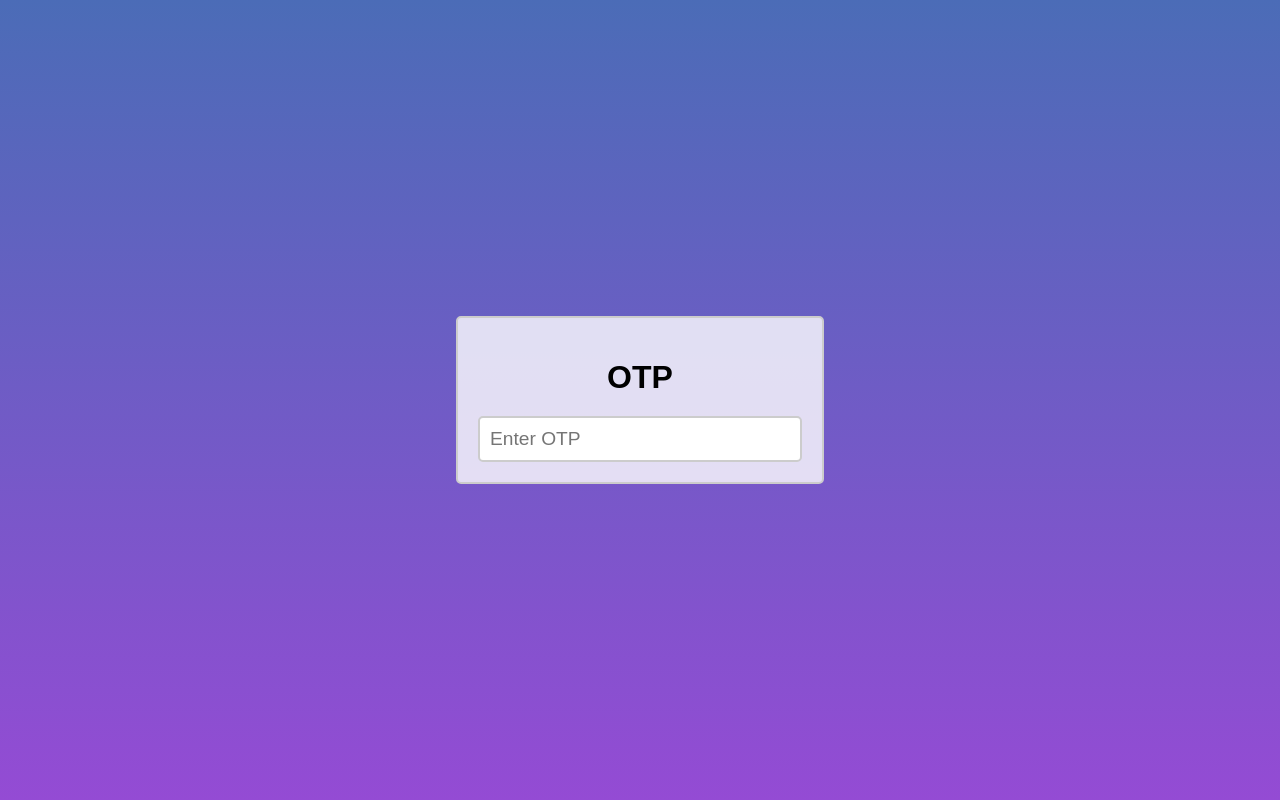
After one commit to malimba/SecuredVotingSystem, a Django app: page /otp in a window 1280 px wide. The commit adds this page. Run offline with Django 4.2, Linux system fonts and the light colour scheme; some libraries are stand-ins or nearby versions.

Commit message:
otp page and initial js

```diff
--- /dev/null
+++ b/SecuredVotingSystem/votingapp/static/css/otp.css
@@ -0,0 +1,32 @@
+body {
+      margin: 0;
+      padding: 0;
+      font-family: Arial, sans-serif;
+      background: linear-gradient(to bottom, #4B6CB7, #944BD4);
+      display: flex;
+      align-items: center;
+      justify-content: center;
+      height: 100vh;
+    }
+
+    .container {
+      background-color: rgba(255, 255, 255, 0.8);
+      border: 2px solid #ccc;
+      border-radius: 5px;
+      padding: 20px;
+      text-align: center;
+    }
+
+    .banner {
+      font-size: 2rem;
+      font-weight: bold;
+      margin-bottom: 20px;
+    }
+
+    .otp-input {
+      width: 300px;
+      padding: 10px;
+      font-size: 1.2rem;
+      border: 2px solid #ccc;
+      border-radius: 5px;
+    }
--- a/SecuredVotingSystem/votingapp/templates/baselayout.html
+++ b/SecuredVotingSystem/votingapp/templates/baselayout.html
@@ -9,9 +9,9 @@
     <meta name="author" content="">
 
     <!--links-->
-    <link href="{% static 'css/baselayout.css' %}" rel="stylesheet" type="text/css">
+    {% block links %}<link href="{% static 'css/baselayout.css' %}" rel="stylesheet" type="text/css">{% endblock links %}
 
-    <title>E-voting App</title>
+    <title>{% block title %}E-voting App{% endblock title %}</title>
 </head>
 <body>
 {% block body %}
--- a/SecuredVotingSystem/votingapp/templates/index.html
+++ b/SecuredVotingSystem/votingapp/templates/index.html
@@ -12,7 +12,7 @@
     <div class="terms">
       <h2>Terms of Agreement</h2>
       <p>Lorem ipsum dolor sit amet, consectetur adipiscing elit. Nullam sit amet lectus ut lectus rhoncus scelerisque. Duis sodales lacus nec libero ultrices dictum.</p>
-      <button class="start-vote-button">Start Vote</button>
+        <a href="{% url 'votingapp:otp' %}"><button class="start-vote-button">Start Vote</button></a>
     </div>
   </div>
       </div>
--- /dev/null
+++ b/SecuredVotingSystem/votingapp/templates/otp.html
@@ -0,0 +1,15 @@
+{% extends 'baselayout.html' %}
+{% load static %}
+{% block links %}
+<link href="{% static 'css/otp.css' %}" rel="stylesheet" type="text/css">
+<script src="{% static 'otp.min.js' %}"></script>
+{% endblock links %}
+{% block title %}
+OTP VERIFICATION
+{% endblock title %}
+{% block body %}
+<div class="container">
+    <h1 class="banner">OTP</h1>
+    <input type="text" class="otp-input" placeholder="Enter OTP">
+  </div>
+{% endblock body %}
--- a/SecuredVotingSystem/votingapp/urls.py
+++ b/SecuredVotingSystem/votingapp/urls.py
@@ -1,7 +1,9 @@
 from django.urls import path
-from .views import Home
+from .views import Home, OTP, vote
 app_name = 'votingapp'
 
 urlpatterns = [
-    path('', Home, name='Home')
+    path('', Home, name='Home'),
+    path('otp', OTP, name='otp'),
+    path('vote', vote, name='vote'),
 ]
--- a/SecuredVotingSystem/votingapp/views.py
+++ b/SecuredVotingSystem/votingapp/views.py
@@ -9,5 +9,8 @@ def is_ajax(request):
 def Home(request):
     return render(request, 'index.html')
 
+def OTP(request):
+    if request.method == 'GET':
+        return render(request, 'otp.html')
 def vote(request):
     return render(request, 'index.html')
```
